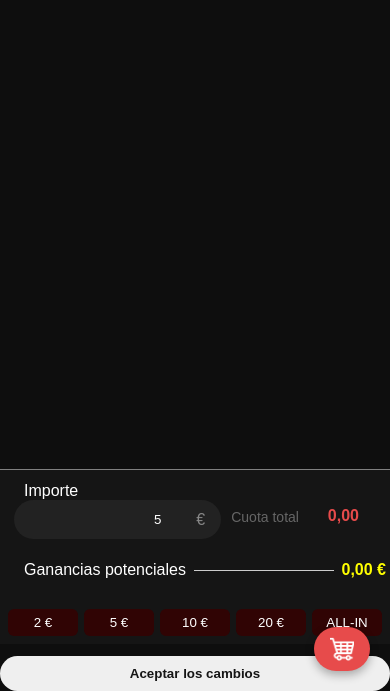
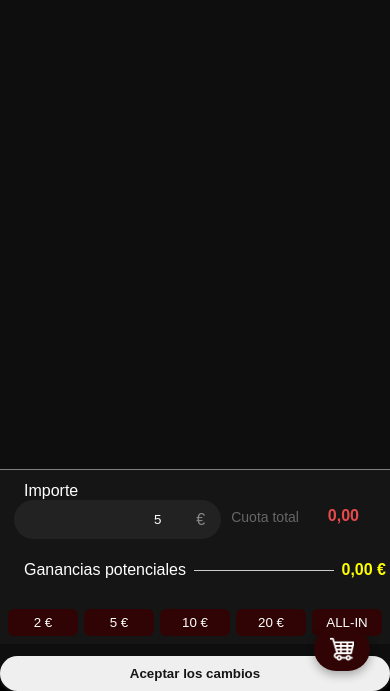
Before and after one commit to Winnetapp/espana, a plain HTML site: page index.html in a window 390 px wide. Both pictures are taken after a click on the button 342 px from the left and 802 px from the top of the page. Shown: the part 153-844 px from the top of the page. Drawn offline with Linux system fonts and the light colour scheme; no server answers.

Commit message:
Update style.css

```diff
--- a/assets/css/style.css
+++ b/assets/css/style.css
@@ -554,125 +554,50 @@ h1 {
 /* Escritorio: fijo a la derecha ya lo tienes en .column-right     */
 /* Móvil: deslizable (clase .open la pones con JS)                 */
 /* Botón flotante para móvil */
+/* ----------- Estilos generales ----------- */
 .mobile-menu-btn {
-  display: none; /* por defecto oculto */
-  position: fixed;
-  bottom: 20px;
-  right: 20px;
-  background: #e74b4b;
-  color: white;
-  border: none;
-  padding: 14px 18px;
-  border-radius: 50px;
-  font-size: 18px;
-  cursor: pointer;
-  z-index: 1000;
-  box-shadow: 0 4px 10px rgba(0,0,0,0.3);
-  user-select: none;
-  transition: background 0.3s ease;
+  display: none; /* por defecto oculto en escritorio */
 }
 
 .mobile-menu-btn:hover {
-  background: #c0392b;
+  background: var(--rojo, #e74c3c);
 }
 
-/* --------- Adaptación móvil --------- */
+.mobile-menu-btn img#cartIcon {
+  width: 24px;
+  height: 24px;
+}
+
+#totalOddsText {
+  font-weight: bold;
+  font-size: 16px;
+  color: yellow;
+  display: none;
+}
+
+.bet-badge {
+  position: absolute;
+  top: -6px;
+  right: -6px;
+  background-color: #f39c12;
+  color: white;
+  font-size: 12px;
+  font-weight: bold;
+  padding: 2px 6px;
+  border-radius: 50%;
+  display: none;
+}
+
+/* ----------- Estilos móviles ----------- */
 @media (max-width: 768px) {
-  .user-sidebar {
-    position: fixed;
-    top: 0;
-    left: 0;
-    width: 100vw;
-    height: 100vh;
-    z-index: 1000;
+  /* Botón móvil flotante: sin cambios */
+  .mobile-menu-btn {
     display: flex;
-    flex-direction: column;
-  }
-
-  .bs-header {
-    padding: 15px;
-    border-bottom: 1px solid #ccc;
-  }
-
-  .bs-body {
-    flex: 1;
-    overflow-y: auto;
-    padding: 15px;
-  }
-
-  /* No ocultes la columna derecha, pero ponla fija para contener sidebar */
-  .column-right {
-    display: block; /* antes estaba display:none */
-    position: fixed;
-    top: 0;
-    right: 0;
-    width: 80%;       /* ancho sidebar */
-    max-width: 320px; /* ancho max para mejor UX */
-    height: 100vh;
-    background: transparent; /* el fondo está en .user-sidebar */
-    z-index: 999;
-    pointer-events: none; /* desactivamos interacción fuera sidebar */
-  }
-
-  /* Solo el sidebar debe permitir interacción */
-  .column-right .user-sidebar {
-    position: fixed; /* o relative, pero fijo para que se superponga */
-    top: 0;
-    right: 0;
-    width: 100%;
-    height: 100vh;
-    background: #0e0e0e;
-    box-shadow: -5px 0 15px rgba(0,0,0,0.5);
-    border-radius: 0;
-    transform: translateX(100%);
-    transition: transform 0.3s ease;
-    z-index: 1000;
-    pointer-events: auto; /* habilitamos interacción */
-    display: flex;
-    flex-direction: column;
-  }
-
-  /* Cuando se abre, desliza a la vista */
-  .column-right .user-sidebar.open {
-    transform: translateX(0);
-  }
-
-  /* Botón móvil para abrir menú */
-  .mobile-menu-btn {
-    display: block; /* visible en móvil */
     position: fixed;
     bottom: 20px;
     right: 20px;
-    background: #e74b4b;
-    color: white;
-    border: none;
-    padding: 14px 18px;
-    border-radius: 50px;
-    font-size: 18px;
-    cursor: pointer;
-    z-index: 1100;
-    box-shadow: 0 4px 10px rgba(0,0,0,0.3);
-    user-select: none;
-    transition: background 0.3s ease;
-  }
-
-  .mobile-menu-btn:hover {
-    background: #c0392b;
-  }
-
-  /* Opcional: para que el resto de columnas ocupen todo el ancho */
-  .column-left, .column-center {
-    width: 100%;
-  }
-
-  /* Botón móvil para abrir menú */
-  .mobile-menu-btn {
-    display: block; /* visible en móvil */
-    position: fixed;
-    bottom: 20px;
-    right: 20px;
-    background: #e74b4b;
-    color: white;
+    background: var(--rojo-oscuro, #c0392b);
+    color: yellow;
     border: none;
     padding: 10px 16px;
     border-radius: 50px;
@@ -680,29 +605,109 @@ h1 {
     font-size: 16px;
     cursor: pointer;
     z-index: 1100;
-    box-shadow: 0 4px 10px rgba(0,0,0,0.3);
+    box-shadow: 0 4px 10px rgba(0, 0, 0, 0.3);
     user-select: none;
-    display: flex;
     align-items: center;
     justify-content: center;
     gap: 6px;
+    transition: background 0.3s ease;
   }
 
-  .mobile-menu-btn img {
+  .mobile-menu-btn:hover {
+    background: var(--rojo, #e74c3c);
+  }
+
+  .mobile-menu-btn img#cartIcon {
     width: 24px;
     height: 24px;
   }
+
   #totalOddsText {
-  font-weight: 700;
-  font-size: 16px;
-  color: white;
+    font-weight: bold;
+    font-size: 16px;
+    color: yellow;
+    display: none;
   }
 
-  #cartIcon {
-    width: 24px;
-    height: 24px;
+  .bet-badge {
+    position: absolute;
+    top: -6px;
+    right: -6px;
+    background-color: yellow;
+    color: var(--rojo-oscuro);
+    font-size: 12px;
+    font-weight: bold;
+    padding: 2px 6px;
+    border-radius: 50%;
+    display: none;
+  }
+
+  /* ----------- Sidebar móvil ----------- */
+  .user-sidebar {
+    position: fixed;
+    top: 0;
+    left: 0;
+    width: 100vw;       /* ocupa toda la anchura */
+    height: 100vh;      /* ocupa toda la altura */
+    z-index: 1000;
+    display: flex;
+    flex-direction: column;
+    background: #0e0e0e; /* fondo visible para toda la sidebar */
+  }
+
+  .bs-header {
+    padding: 15px;
+    border-bottom: 1px solid #ccc;
+    flex-shrink: 0; /* no se reduce */
+  }
+
+  .bs-body {
+    flex: 1;               /* ocupa todo el espacio disponible */
+    overflow-y: auto;      /* scroll solo si contenido excede */
+    padding: 15px;
+  }
+
+  /* Contenedor para la sidebar en la parte derecha */
+  .column-right {
+    display: block;
+    position: fixed;
+    top: 0;
+    right: 0;
+    width: 100vw;          /* para móviles, ocupa toda la pantalla */
+    height: 100vh;
+    background: transparent;
+    z-index: 999;
+    pointer-events: none;
+  }
+
+  /* Sidebar dentro de .column-right */
+  .column-right .user-sidebar {
+    position: fixed;
+    top: 0;
+    right: 0;
+    width: 100vw;          /* ancho completo en móvil */
+    height: 100vh;         /* alto completo */
+    background: #0e0e0e;
+    box-shadow: -5px 0 15px rgba(0, 0, 0, 0.5);
+    transform: translateX(100%);  /* oculta inicialmente */
+    transition: transform 0.3s ease;
+    z-index: 1000;
+    pointer-events: auto;
+    display: flex;
+    flex-direction: column;
+  }
+
+  .column-right .user-sidebar.open {
+    transform: translateX(0); /* se muestra */
+  }
+
+  .column-left,
+  .column-center {
+    width: 100%;
   }
 }
+
+
 
 
 
```
